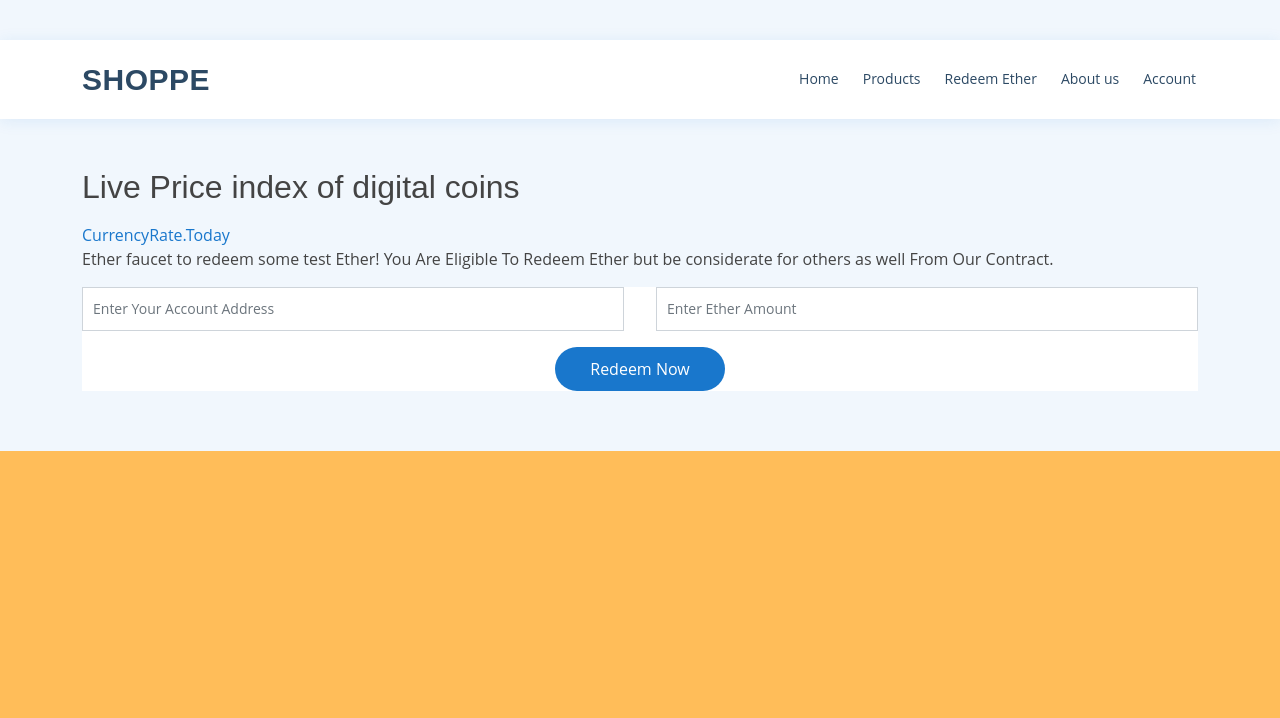
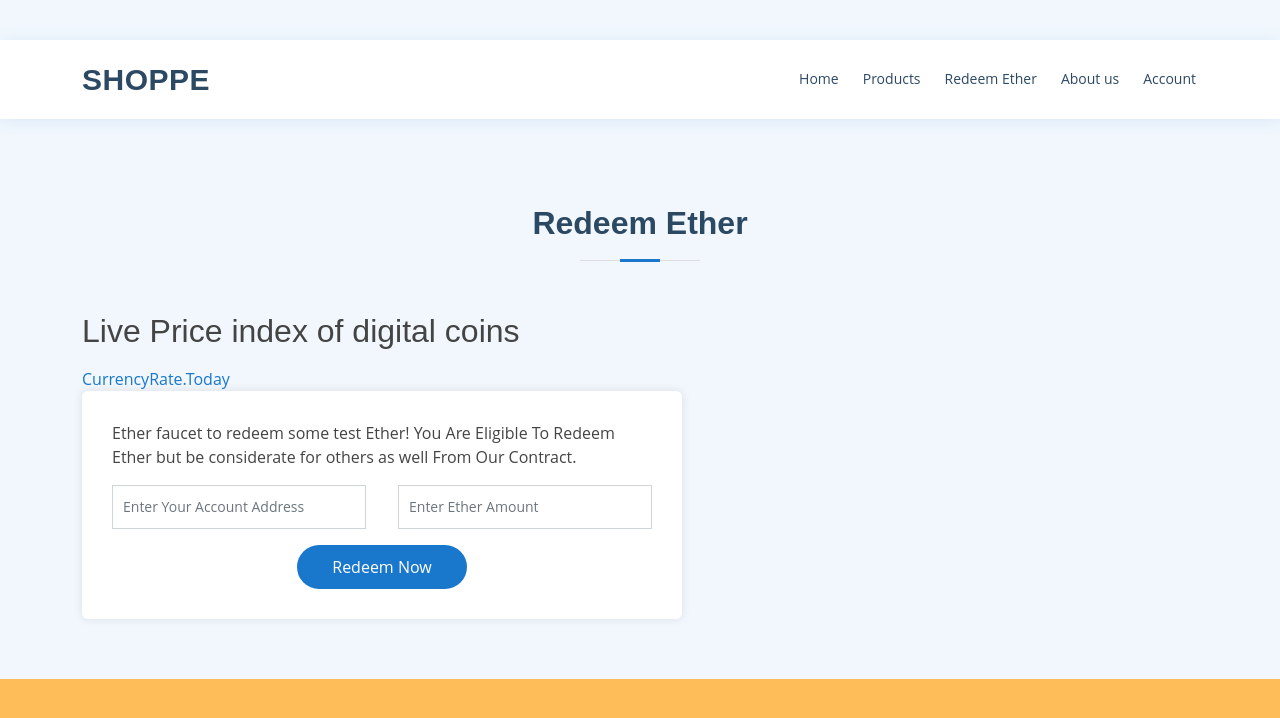
Before and after one commit to jcube7/Retail_Dapp, a website: page recharge.html in a window 1280 px wide. Drawn offline with nearby package versions, Linux system fonts and the light colour scheme; a script that the page names is missing.

Commit message:
recharge and test

```diff
--- a/recharge.html
+++ b/recharge.html
@@ -44,6 +44,44 @@
     #redeemForm .text-center {
       margin-top: 6rem;
     }
+
+    .div.form-container {
+      background-color: bisque;
+    }
+
+    .form-container {
+      display: flex;
+      flex-direction: column;
+      align-items: center;
+      justify-content: center;
+      width: 100%;
+      max-width: 600px;
+      padding: 30px;
+      background: #302d2d;
+      border-radius: 6px;
+      box-shadow: 0 0 10px rgba(0, 0, 0, 0.1);
+      flex-wrap: wrap;
+      flex-direction: column;
+      list-style: none;
+
+    }
+
+    .form-container {
+      width: 100%;
+      max-width: 600px;
+      padding: 30px;
+      background: #fff;
+      border-radius: 6px;
+      box-shadow: 0 0 10px rgba(0, 0, 0, 0.1);
+      flex-wrap: wrap;
+      flex-direction: column;
+      list-style: none;
+    }
+
+    redeemEther {
+      display: flex;
+      justify-content: space-between;
+    }
   </style>
 </head>
 
@@ -65,12 +103,12 @@
     </div>
   </header>
   <!-- End Header -->
-
   <main id="main">
     <!-- ======= Appointment Section ======= -->
     <section id="appointment" class="appointment section-bg">
       <div class="container">
         <div class="section-title">
+          <br><br><br><br><br><br>
           <h2>Redeem Ether</h2>
         </div>
 
@@ -78,29 +116,25 @@
           <div>
             <h2>Live Price index of digital coins</h2>
             <div>
-              <!-- Cryptocurrency Price Widget -->
+              <!-- Your existing cryptocurrency price widget code here -->
               <script>!function () { var e = document.getElementsByTagName("script"), t = e[e.length - 1], n = document.createElement("script"); function r() { var e = crCryptocoinPriceWidget.init({ base: "USD,EUR,CNY,GBP", items: "BTC,ETH,LTC,XMR,DASH", backgroundColor: "303C48", streaming: "1", rounded: "1", boxShadow: "1", border: "1" }); t.parentNode.insertBefore(e, t) } n.src = "https://co-in.io/widget/pricelist.js?items=BTC%2CETH%2CLTC%2CXMR%2CDASH", n.async = !0, n.readyState ? n.onreadystatechange = function () { "loaded" != n.readyState && "complete" != n.readyState || (n.onreadystatechange = null, r()) } : n.onload = function () { r() }, t.parentNode.insertBefore(n, null) }();</script>
               <a href="https://currencyrate.today/" rel="noopener"
                 target="_blank">CurrencyRate.Today</a><!-- /Cryptocurrency Price Widget -->
             </div>
-            <!-- /Cryptocurrency Price Widget -->
-          </div>
-        </div>
-
-        <div>
+            <div class="form-container">
               <p>Ether faucet to redeem some test Ether! You Are Eligible To Redeem Ether but be considerate for others
                 as well <span id="etherBalance"></span>
                 From Our Contract.</p>
               <form id="redeemForm" class="php-email-form">
                 <div class="row">
-              <div class="col-md-6 form-group">
+                  <div class="form-group">
                     <input type="text" name="name" class="form-control" id="accountAddress"
                       placeholder="Enter Your Account Address" required>
                     <div class="validate"></div>
                   </div>
                   <div class="col-md-6 form-group mt-3 mt-md-0">
-                <input type="text" class="form-control" name="email" id="enteredEther" placeholder="Enter Ether Amount"
-                  required>
+                    <input type="text" class="form-control" name="email" id="enteredEther"
+                      placeholder="Enter Ether Amount" required>
                     <div class="validate"></div>
                   </div>
                 </div>
@@ -109,8 +143,13 @@
             </div>
           </div>
         </div>
+      </div>
+
+
+      </div>
     </section><!-- End Appointment Section -->
   </main><!-- End #main -->
+
   <div id="preloader"></div>
 
   <a href="#" class="back-to-top d-flex align-items-center justify-content-center"><i
```
Also changed, not shown: test.html (+2 -2 lines). Lines whose indentation alone changed are shown as unchanged.
